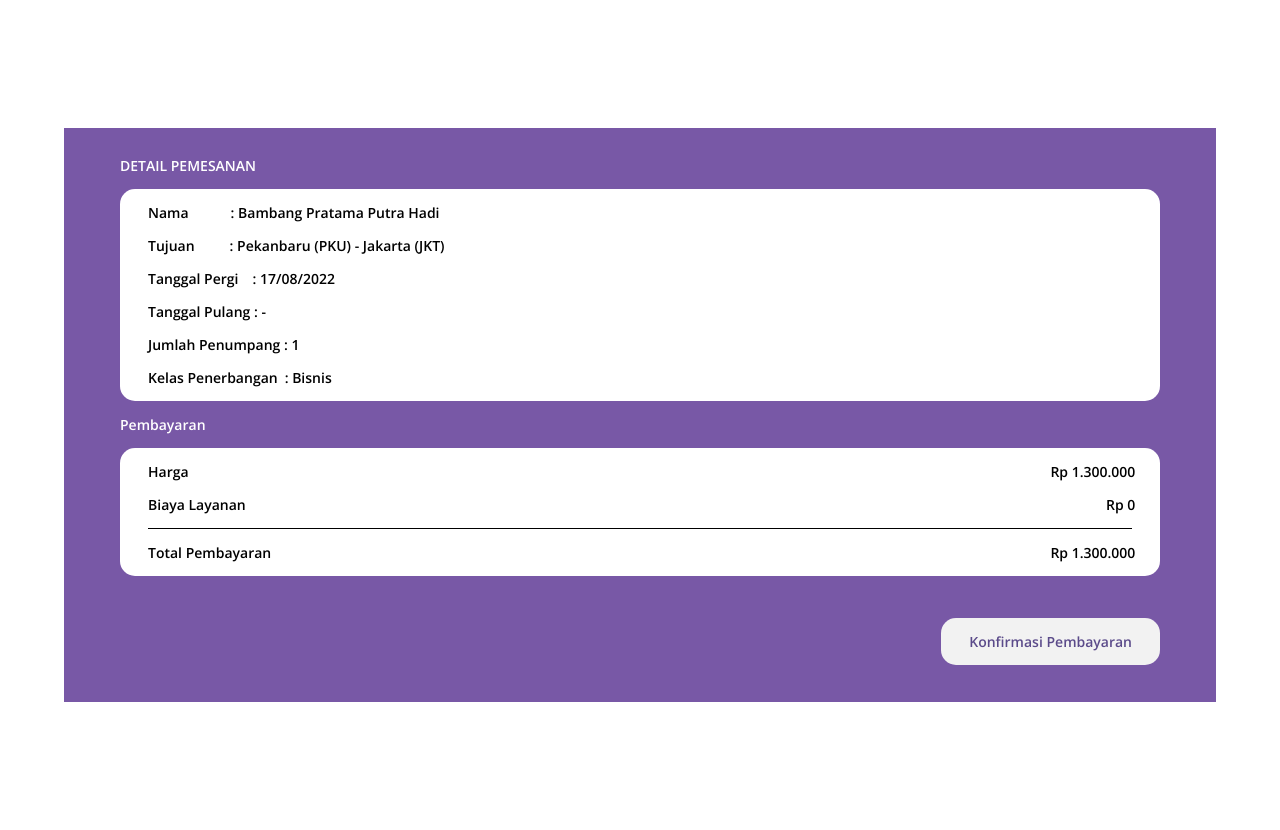
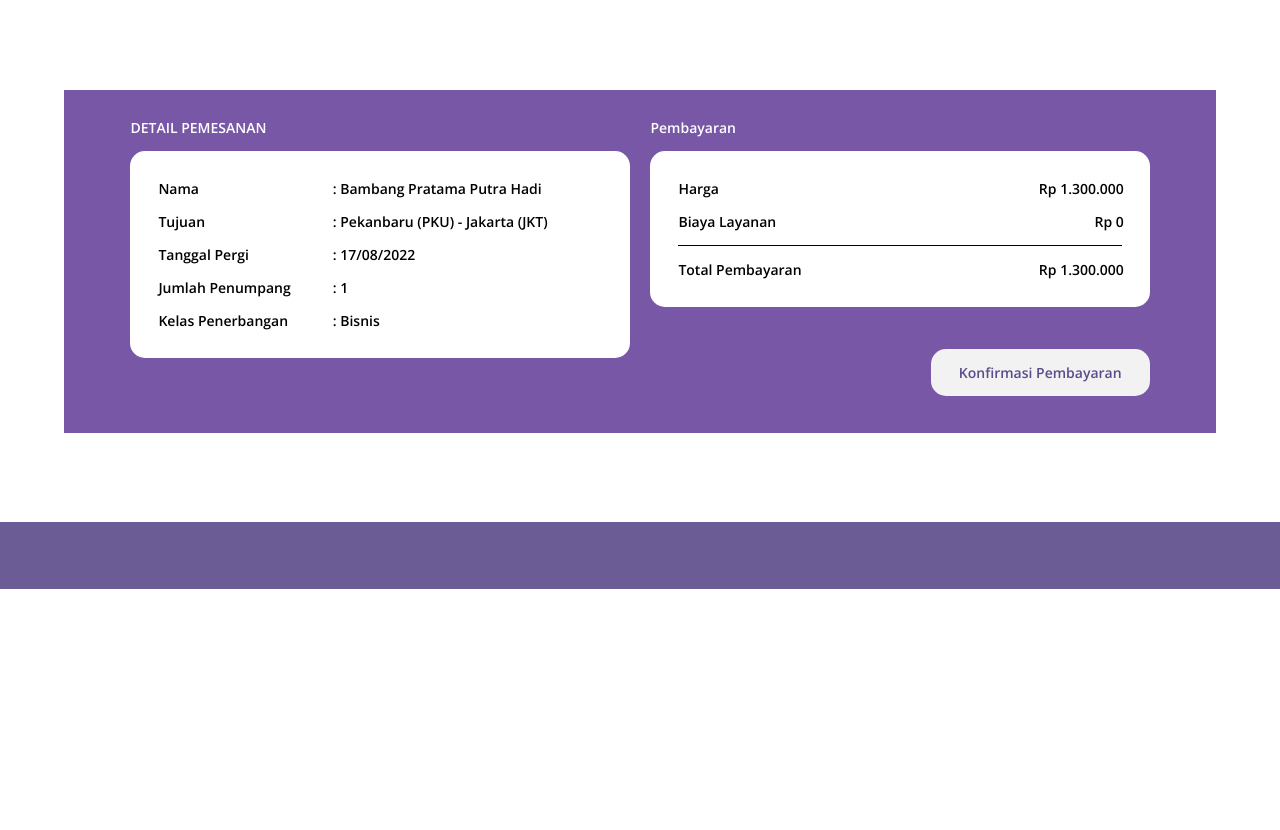
Before and after one commit to alaikhaikal951/Projek-Akhir-Basis-Data, a PHP site: page /pembayaran.html in a window 1280 px wide. Shown: the part 67-897 px from the top of the page. After the commit the page ends 656 px from the top, so only its background shows below. Run offline with PHP 8.4, Linux system fonts and the light colour scheme.

Commit message:
Memperbarui file pembayaran

```diff
--- a/pembayaran.html
+++ b/pembayaran.html
@@ -15,17 +15,28 @@
     </header>
     <main>
         <div class="content">
+            <div class="sub-content">
                 <p>DETAIL PEMESANAN</p>
+                <div class="field-wrap split">
+                    <div class="space">
+                        <p>Nama</p>
+                        <p>Tujuan</p>
+                        <p>Tanggal Pergi</p>
+                        <p>Jumlah Penumpang</p>
+                        <p>Kelas Penerbangan</p>
+                    </div>
+                    <div>
+                        <p>: <span id="nama_penumpang">Bambang Pratama Putra Hadi</span></p>
+                        <p>: <span id="lokasi-keberangkatan">Pekanbaru (PKU)</span> - <span id="lokasi-tujuan">Jakarta (JKT)</span></p>
+                        <p>: <span id="tanggal-pergi">17/08/2022</span></p>
+                        <p>: <span id="jumlah_penumpang">1</span></p>
+                        <p>: <span id="kelas_penerbangan">Bisnis</span></p>
+                    </div>
+                </div>
+            </div>
             <div class="sub-content">
-                <p>Nama&emsp;&emsp;&emsp;: <span id="nama_penumpang">Bambang Pratama Putra Hadi</span></p>
-                <p>Tujuan&emsp;&emsp;&ensp;: <span id="lokasi-keberangkatan">Pekanbaru (PKU)</span> - <span id="lokasi-tujuan">Jakarta (JKT)</span></p>
-                <p>Tanggal Pergi&emsp;: <span id="tanggal-pergi">17/08/2022</span></p>
-                <p>Tanggal Pulang   : <span id="tanggal-pulang">-</span></p>
-                <p>Jumlah Penumpang : <span id="jumlah_penumpang">1</span></p>
-                <p>Kelas Penerbangan&ensp;: <span id="kelas_penerbangan">Bisnis</span></p>
-            </div>
                 <p>Pembayaran</p>
-            <div class="sub-content">
+                <div class="field-wrap">
                     <p>Harga <span id="harga" class="right">Rp 1.300.000</span></p>
                     <p>Biaya Layanan <span id="biaya-layanan" class="right">Rp 0</span></p>
                     <p class="border-top">Total Pembayaran <span id="harga-total" class="right">Rp 1.300.000</span></p>
@@ -34,6 +45,7 @@
                     <a href="" class="button">Konfirmasi Pembayaran</a>
                 </div>
             </div>
+        </div>
     </main>
     <footer class="footer">
 
--- a/style_pembayaran.css
+++ b/style_pembayaran.css
@@ -54,23 +54,36 @@ header .right-side {
 .content{
     position: relative;
     display: flex;
-    flex-direction: column;
+    flex-direction: row;
+    justify-content: space-around;
     margin-right: 5%;
     margin-left: 5%;
     background-color: #7858A6 ;
-    margin-top: 10%;
-    margin-bottom: 10%;
+    margin-top: 7%;
+    margin-bottom: 7%;
     padding: 1em 4em;
     font-weight: 700;
     font-size: 14px;
     color: white;
 }
 
-.sub-content {
+.field-wrap {
     background: white;
     color: black;
-    padding: 0 2em;
+    padding: 1em 2em;
     border-radius: 15px;
+}
+
+.split {
+    display: flex;
+}
+
+.space {
+    margin-right: 3em;
+}
+
+.sub-content {
+    width: 48%;
 }
 
 .border-top {
@@ -80,7 +93,7 @@ header .right-side {
 
 .right {
     position: absolute;
-    right: 7%;
+    right: 8%;
 }
 
 #konfirmasi-pembayaran {
@@ -104,3 +117,13 @@ header .right-side {
 a {
     text-decoration: none;
 }
+
+/*Footer*/
+.footer {
+    position:relative;
+    float: left;
+    width: 70%;
+    height: 67px;
+    padding: 0 15%;
+    background: rgba(91, 75, 138, 0.9);
+}
```
Lines whose indentation alone changed are shown as unchanged.
